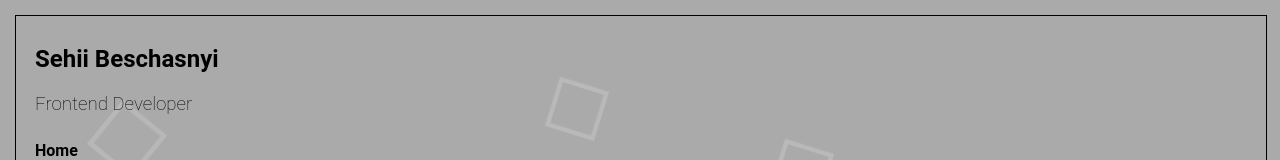
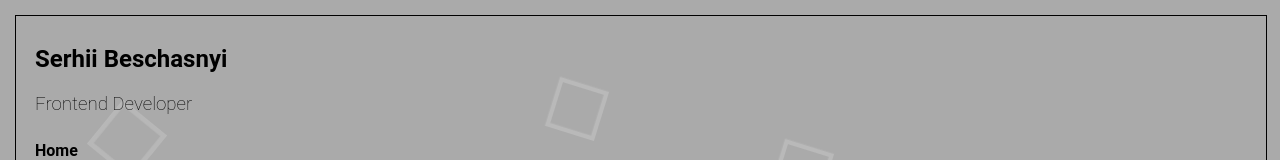
Before and after one commit to Poisedboy/portfolio, a React (Create React App) app: page / in a window 1280 px wide. Shown: the top 160 px of the page. Built offline with nearby package versions, Linux system fonts and the light colour scheme.

Commit message:
made new router

```diff
--- a/src/components/NavBar/NavBar.js
+++ b/src/components/NavBar/NavBar.js
@@ -1,26 +1,26 @@
+import { animated, useSpring } from "@react-spring/web";
 import React from "react";
 import { NavLink } from "react-router-dom";
-import './navbar.css';
-import { useSpring, animated } from "@react-spring/web";
+import "./navbar.css";
 
 const NavBar = () => {
 	const springs = useSpring({
 		from: { y: -300 },
 		to: { y: 0 },
-        config: { duration: 300 }
+		config: { duration: 300 },
 	});
 
 	return (
-        <animated.div className="navbar" style={{...springs}}>
-            <h2>Sehii Beschasnyi</h2>
+		<animated.div className="navbar" style={{ ...springs }}>
+			<h2>Serhii Beschasnyi</h2>
 			<h3>Frontend Developer</h3>
 			<div className="links">
-                <NavLink to='/'>Home</NavLink>
-                <NavLink to='/projects'>Projects</NavLink>
-                <NavLink to='/contacts'>Contacts</NavLink>
+				<NavLink to="/">Home</NavLink>
+				<NavLink to="/projects">Projects</NavLink>
+				<NavLink to="/contacts">Contacts</NavLink>
 			</div>
 		</animated.div>
-    )
+	);
 };
 
 export default NavBar;
--- a/src/index.js
+++ b/src/index.js
@@ -1,11 +1,7 @@
-import React from 'react';
-import ReactDOM from 'react-dom/client';
-import App from './App';
-import { HashRouter } from 'react-router-dom';
+import React from "react";
+import ReactDOM from "react-dom/client";
+import { RouterProvider } from "react-router-dom";
+import { router } from "./routes/router";
 
-const root = ReactDOM.createRoot(document.getElementById('root'));
-root.render(
-  <HashRouter>
-    <App />
-  </HashRouter>
-);
+const root = ReactDOM.createRoot(document.getElementById("root"));
+root.render(<RouterProvider router={router} />);
--- /dev/null
+++ b/src/routes/router.js
@@ -0,0 +1,21 @@
+import { createBrowserRouter } from "react-router-dom";
+import App from "../App";
+import Contacts from "../components/Contacts/Contacts";
+import Projects from "../components/Projects/Projects";
+
+export const router = createBrowserRouter([
+	{
+		path: "/",
+		element: <App />,
+		children: [
+			{
+				path: "/contacts",
+				element: <Contacts />,
+			},
+			{
+				path: "/projects",
+				element: <Projects />,
+			},
+		],
+	},
+]);
```
Also changed, not shown: src/App.js (+4 -5 lines). Lines whose indentation alone changed are shown as unchanged.
